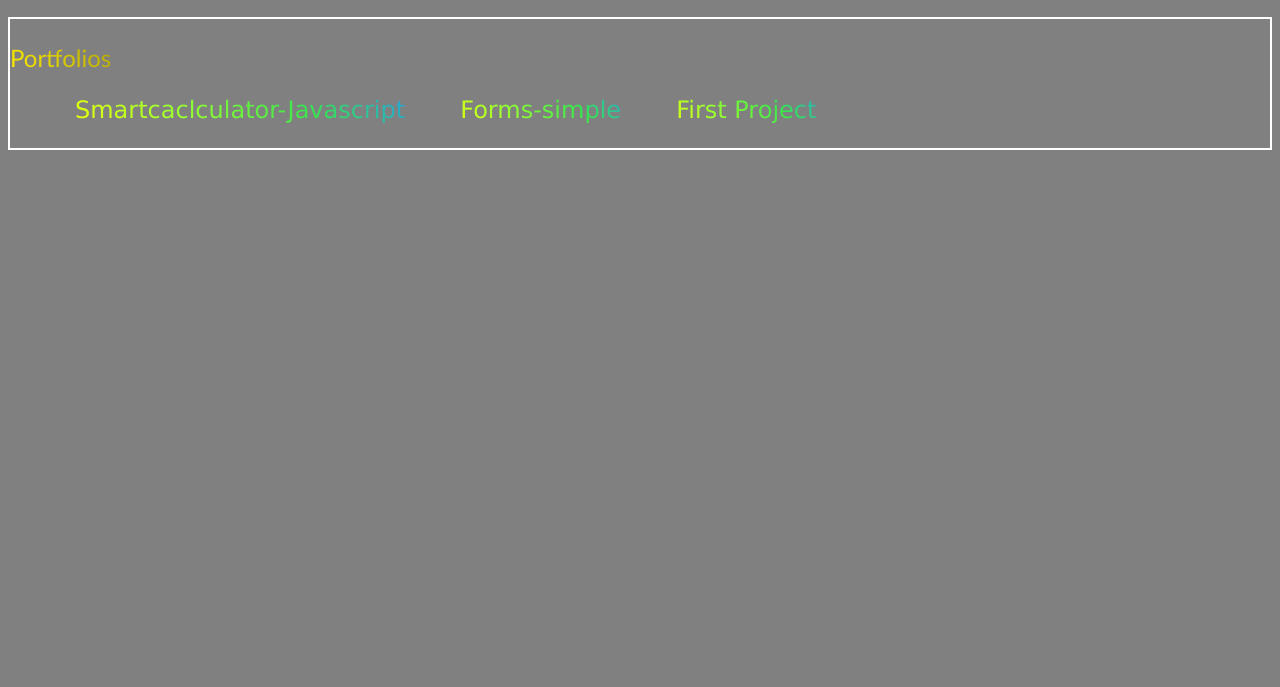
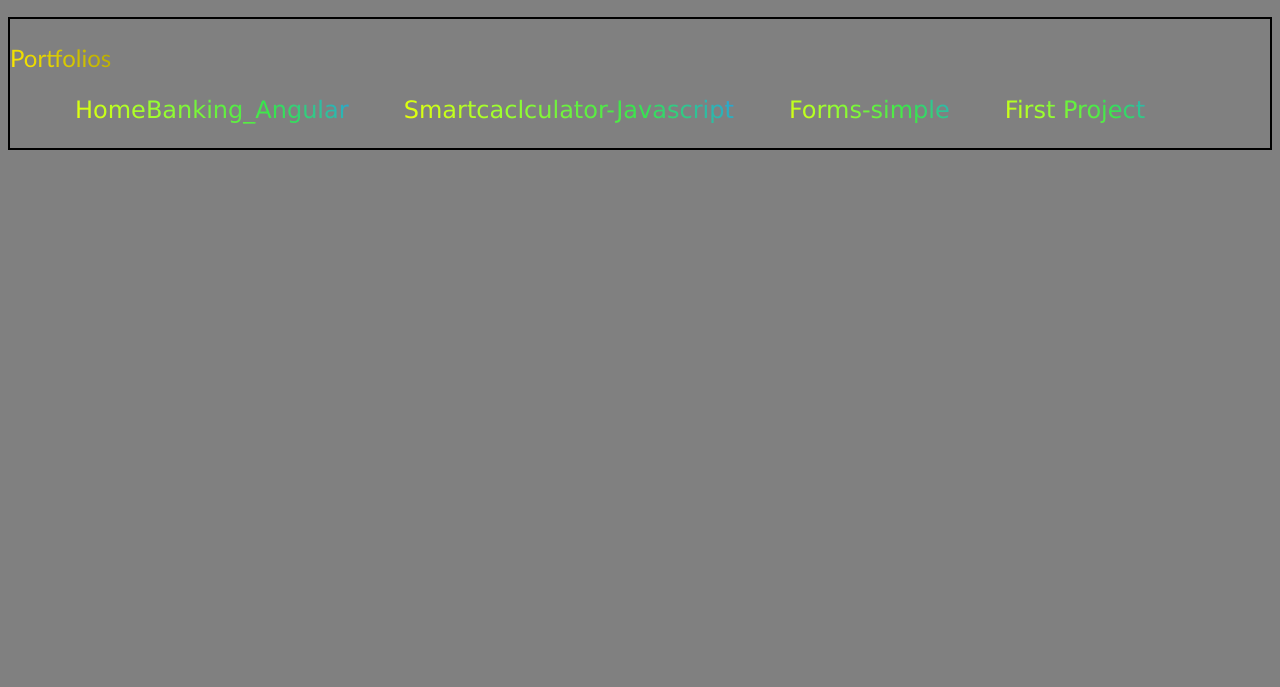
Before and after one commit to Jean-Will/3.-Portfolio-principal, a plain HTML site: page index.html in a window 1280 px wide. Shown: the part 113-800 px from the top of the page. Drawn offline with Linux system fonts and the light colour scheme.

Commit message:
add new page to portfolio

```diff
--- a/index.html
+++ b/index.html
@@ -40,6 +40,7 @@
     <p> Portfolios <br>
         <div class="menu">
             <ul>
+                <li><a href="https://sysbanking-angular.netlify.app/">HomeBanking_Angular</a></li>
                  <li><a href="https://smartcalculator-javascript.netlify.app/">Smartcaclculator-Javascript</a></li>
                  <li><a href="https://forms-javascript.netlify.app/">Forms-simple</a></li>
                  <li><a href="https://radixmovement.netlify.app/">First Project</a></li>
--- a/style.css
+++ b/style.css
@@ -1,7 +1,7 @@
 :root{
     background-color: grey;
     background-image: url(webFundo.jpg);
-    background-position: center center;
+    background-position:unset;
     background-repeat: no-repeat;
     background-size: cover;
     background-attachment: fixed;
@@ -11,6 +11,9 @@
 
     --gradient: linear-gradient(45deg, #FDFF00, #9CFF2E, #38E54D, #2192FF);
     --gradient2: linear-gradient(45deg, #ffed00 , #000000 , #FFED00 , #ffed00  );
+
+    /*  as cores estão em degrade , posso esolher as palhetas que melhor combinem com
+    o fundo . referencias de paletas de cores no site do colorHunt  */
 
 
 
@@ -88,7 +91,7 @@ header{
     .body{
         background-image: url(fundo.jpg);
         background-repeat: no-repeat;
-        background-position:center center;
+        background-position:unset ;
         background-size: cover;
         min-height: 100%;
 
@@ -98,7 +101,7 @@ header{
     .container-textos{
         border: 2px solid;
         font-family: Verdana, Tahoma, sans-serif;
-        color: white;
+        color: black;
     }
 
     h1{
```
